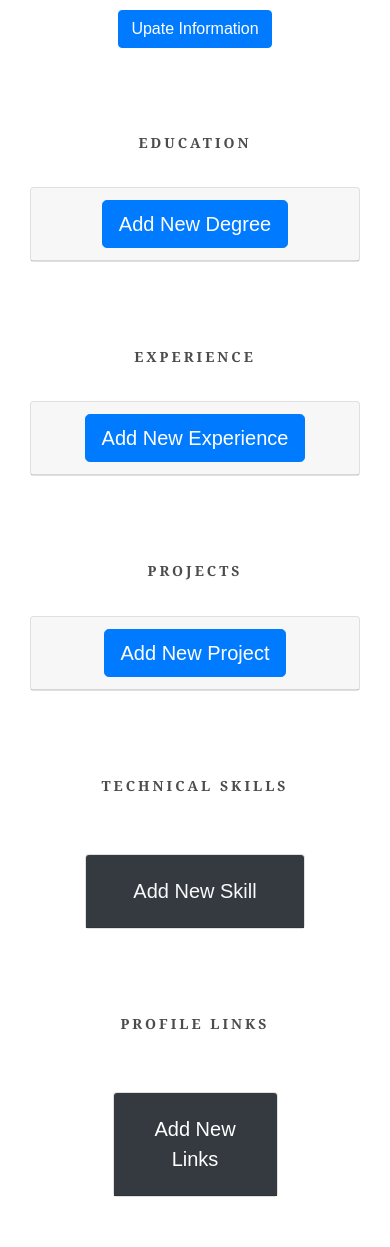
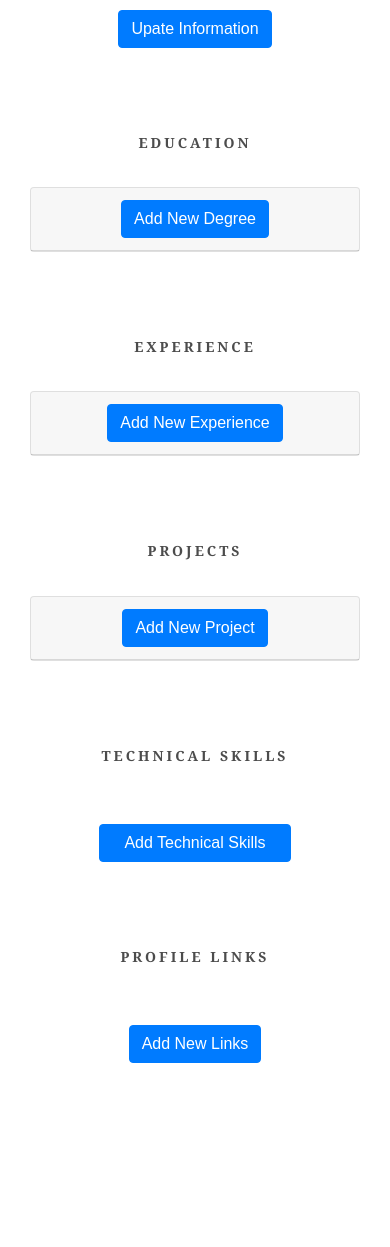
Before and after one commit to MoinulHossainNabil/Dj-Portfolio, a Django app: page /portfolio/user_profile/ in a window 390 px wide. Shown: the part 381-1628 px from the top of the page. After the commit the page ends 1444 px from the top, so only its background shows below. Run offline with Django 3.2, Linux system fonts and the light colour scheme; the visitor is signed in with stand-in values (Sample User, id 1); data comes from the database, SQL or seed files in the repository; data that the repository does not hold is empty; some libraries are stand-ins or nearby versions.

Commit message:
refactored codebase, updated ui, added user_search option

```diff
--- a/django_portfolio/settings.py
+++ b/django_portfolio/settings.py
@@ -152,3 +152,6 @@ EMAIL_HOST = config('EMAIL_HOST')
 EMAIL_HOST_USER = config('EMAIL_HOST_USER')
 EMAIL_HOST_PASSWORD = config('EMAIL_HOST_PASSWORD')
 EMAIL_PORT = 587
+
+# The main portfolio/homepage will be rendred with this user id
+DEFAULT_USER_ID = 1
--- a/portfolio_app/models.py
+++ b/portfolio_app/models.py
@@ -29,7 +29,7 @@ MAJOR = (
     ('BBA', 'Bachelor In Business Administratioin'),
     ('SCI', 'Science'),
     ('COM', 'Commerce'),
-    ('ARTS', 'ARTS'),
+    ('ARTS', 'Arts'),
     ('O', 'Others')
 )
 
--- a/portfolio_app/urls.py
+++ b/portfolio_app/urls.py
@@ -21,7 +21,7 @@ app_name = 'portfolio_app'
 
 urlpatterns = [
     path('', HomeView.as_view(), name='home'),
-    path('user/<str:user_name>/', HomeView.as_view(), name='user-home'),
+    path('user/', HomeView.as_view(), name='user-home'),
     path('user_profile/', UserProfileView.as_view(), name='profile'),
     path('add-education/', AddEducationView.as_view(), name='education'),
     path('add-experience/', AddExperienceView.as_view(), name='experience'),
--- a/portfolio_app/views.py
+++ b/portfolio_app/views.py
@@ -1,4 +1,5 @@
 import json
+from django.conf import settings
 from django.shortcuts import render, redirect
 from django.core.mail import send_mail
 from django.urls import reverse_lazy
@@ -27,6 +28,8 @@ from .forms import (
     ProfileLinkForm
 )
 
+DEFAULT_USER = settings.DEFAULT_USER_ID
+
 
 class HomeView(View):
     @staticmethod
@@ -37,15 +40,15 @@ class HomeView(View):
         user = str(self.request.user)
         profile_qs = None
         context = {}
-        if kwargs.get('user_name'):
+        if self.request.GET.get('user_name'):
             try:
-                user = User.objects.get(username=kwargs.get('user_name')).id
+                user = User.objects.get(username=self.request.GET.get('user_name')).id
                 profile_qs = UserProfile.objects.filter(user__id=user)[0]
             except ObjectDoesNotExist:
-                messages.warning(self.request, "No Such user")
+                messages.warning(self.request, "None Found With The Given Username")
                 return redirect('portfolio_app:home')
         elif user == "AnonymousUser":
-            user = 1
+            user = DEFAULT_USER
             profile_qs = UserProfile.objects.filter(user__id=user)[0]
         else:
             user = self.request.user
--- a/templates/account/login.html
+++ b/templates/account/login.html
@@ -26,7 +26,7 @@
   <!-- <a class="button secondaryAction" href="{% url 'account_reset_password' %}">{% trans "Forgot Password?" %}</a> -->
   <button class="primaryAction btn btn-primary px-4" type="submit">{% trans "Sign In" %}</button>
   <p class="lead pt-3">{% blocktrans %}If you have not created an account yet, then please
-    <a href="{{ signup_url }}">sign up</a> first. Or {% endblocktrans %}</p>
+    <a class="font-weight-bold" href="{{ signup_url }}">sign up</a> first. Or {% endblocktrans %}</p>
 
     {% if socialaccount_providers %}
           <div class="socialaccount_ballot">
--- a/templates/account/signup.html
+++ b/templates/account/signup.html
@@ -20,7 +20,7 @@
   <div class="row mt-4 justify-content-center">
     <div class="col-md-8">
     <h3>{% trans "Sign Up" %}</h3>
-    <p class="lead">{% blocktrans %}Already have an account? Then please <a href="{{ login_url }}">sign in</a>.{% endblocktrans %}</p>
+    <p class="lead">{% blocktrans %}Already have an account? Then please <a class="font-weight-bold" href="{{ login_url }}">sign in</a>.{% endblocktrans %}</p>
     </div>
     <form class="signup col-md-8" id="signup_form" method="post" action="{% url 'account_signup' %}">
       {% csrf_token %}
--- a/templates/base.html
+++ b/templates/base.html
@@ -9,9 +9,9 @@
     {% endblock account_block %}
     <body id="Body">
       {% if messages %}
-      <div class="mt-3 pt-2" id="message-div">
+      <div class="mt-3" id="message-div">
         {% for message in messages %}
-        <div class="alert alert-{{ message.tags }} alert-dismissible fade show" role="alert">
+        <div class="alert alert-{{ message.tags }} alert-dismissible fade show text-center" role="alert">
             <strong>{{ message }}</strong>
           <button type="button" class="close" data-dismiss="alert" aria-label="Close">
             <span id="message-close" aria-hidden="true">&times;</span>
--- a/templates/head.html
+++ b/templates/head.html
@@ -55,5 +55,8 @@
     .form-heading {
       margin-top: 32px;
     }
+    .search-form-show {
+      display: block !important;
+    }
   </style>
 </head>
--- a/templates/navbar.html
+++ b/templates/navbar.html
@@ -1,3 +1,8 @@
+<style>
+  .searchBtn {
+    color: #979DA0;
+  }
+</style>
 <nav class="navbar navbar-expand-lg navbar-dark bg-dark">
   <a class="navbar-brand" href="/portfolio/">Portfolio</a>
     <button
@@ -9,7 +14,7 @@
       <span class="navbar-toggler-icon"></span>
     </button>
       <div class="collapse navbar-collapse align-items-center justify-content-center" id="navbarID">
-        <ul class="navbar-nav">
+        <ul class="navbar-nav" id="menuID">
           {% if not request.user.is_authenticated %}
           {% if profile.about %}
           <li class="nav-item">
@@ -88,6 +93,13 @@
             <a class="nav-link" href="/accounts/logout/">Sign Out</a>
           </li>
           {% endif %}
+          <li class="nav-item">
+            <a class="nav-link" id="searchIcon" role="button"><i class="fa fa-search"></i></a>
+          </li>
         </ul>
+        <form class="form-inline my-2 my-lg-0 d-none" id="searchForm" method="get" action="{% url "portfolio_app:user-home" %}">
+          <input class="form-control mr-sm-2" type="text" name="user_name" placeholder="username" aria-label="Search" autofocus="autofocus" required>
+          <button class="btn btn-outline-secondary searchBtn my-2 my-sm-0" type="submit">Search portfolio</button>
+        </form>
       </div>
   </nav>
--- a/templates/profile/user_education.html
+++ b/templates/profile/user_education.html
@@ -61,7 +61,7 @@
                     <div class="col-12">
                       <div class="card col-12 p-0">
                         <div class="card-header text-center">
-                          <a class="btn btn-primary btn-lg" href="{% url 'portfolio_app:education' %}" role="button">Add New Degree</a>
+                          <a class="btn btn-primary btn-md" href="{% url 'portfolio_app:education' %}" role="button">Add New Degree</a>
                         </div>
                       </div>
                     </div>
--- a/templates/profile/user_experience.html
+++ b/templates/profile/user_experience.html
@@ -42,7 +42,7 @@
                     <div class="col-12">
                       <div class="card col-12 p-0">
                         <div class="card-header text-center">
-                          <a class="btn btn-primary btn-lg" href="{% url 'portfolio_app:experience' %}" role="button">Add New Experience</a>
+                          <a class="btn btn-primary btn-md" href="{% url 'portfolio_app:experience' %}" role="button">Add New Experience</a>
                         </div>
                       </div>
                     </div>
--- a/templates/profile/user_personal_project.html
+++ b/templates/profile/user_personal_project.html
@@ -14,7 +14,7 @@
                       <h4 class="card-title">{{personal_project.title}}</h4>
                       {{personal_project.description|safe}}
                       <div class="text-center mt-2">
-                        <a href="{% url 'portfolio_app:update-project' pk=personal_project.id %}" class="btn btn-primary btn-md text-center px-5">Update Information</a>
+                        <a href="{% url 'portfolio_app:update-project' pk=personal_project.id %}" class="btn btn-primary btn-md text-center">Update Information</a>
                       </div>
                     </div>
                 </div>
@@ -24,7 +24,7 @@
               <div class="col-12">
                 <div class="card col-12 p-0">
                     <div class="card-header text-center">
-                      <a class="btn btn-primary btn-lg" href="{% url 'portfolio_app:project' %}" role="button">
+                      <a class="btn btn-primary btn-md" href="{% url 'portfolio_app:project' %}" role="button">
                           Add New Project
                       </a>
                     </div>
--- a/templates/profile/user_profile.html
+++ b/templates/profile/user_profile.html
@@ -31,4 +31,22 @@
 
 {% endblock content %}
 
+{% block extra_scripts %}
+<script>
+    const searchIcon = document.getElementById('searchIcon');
+    const searchForm = document.getElementById('searchForm');
+    searchIcon.addEventListener('click', function() {
+        searchForm.classList.toggle('search-form-show');
+        let icon = searchIcon.firstChild;
+        if(icon.classList.contains('fa-search')) {
+            icon.classList.replace('fa-search', 'fa-times');
+        }
+        else {
+            icon.classList.replace('fa-times', 'fa-search');
+        }
+    })
+
+</script>
+{% endblock extra_scripts %}
+
 </div>
--- a/templates/profile/user_profilelink.html
+++ b/templates/profile/user_profilelink.html
@@ -6,22 +6,20 @@
         <div class="row">
             {% for link in user_profilelink_qs %}
             <div class="col-12">
-                <p class="lead">
-                    {{link.link_site}}: <a href="" class="text-decoration-none">{{link.link}}</a>
-                    <a class="text-decoration-none text-danger" href="{% url 'portfolio_app:update-profilelink' pk=link.id %}">
-                        Update Link
-                      </a>
-                </p>
+                <ul class="list-group list-group-flush">
+                    <li class="list-group-item">
+                        {{link.link_site}}: <a href="{{link.link}}" class="text-decoration-none" target="_blank">{{link.link}}</a>
+                        <a class="text-decoration-none text-danger" href="{% url 'portfolio_app:update-profilelink' pk=link.id %}">
+                            Update Link
+                          </a>
+                        </li>
+                </ul>
             </div>
             {% endfor %}
-            <div class="col-12 mt-4">
-                <div class="card col-6 p-0 m-auto">
-                    <div class="card-header bg-dark text-center text-light">
-                      <a class="btn bg-dark btn-lg text-white" href="{% url 'portfolio_app:profilelink' %}" role="button">
-                          Add New Links
-                      </a>
-                    </div>
-                  </div>
+            <div class="col-12 mt-4 text-center">
+                <a class="btn btn-primary btn-md" href="{% url 'portfolio_app:profilelink' %}" role="button">
+                    Add New Links
+                </a>
             </div>
         </div>
 
--- a/templates/profile/user_skill.html
+++ b/templates/profile/user_skill.html
@@ -20,14 +20,10 @@
                 </div>
             </div>
             {% endfor %}
-            <div class="col-12 mt-4">
-                <div class="card col-8 p-0 m-auto">
-                    <div class="card-header bg-dark text-center text-light">
-                      <a class="btn bg-dark btn-lg text-light" href="{% url 'portfolio_app:skill' %}" role="button">
-                          Add New Skill
-                      </a>
-                    </div>
-                  </div>
+            <div class="col-12 mt-4 text-center">
+                <a class="btn btn-primary px-4 btn-md" href="{% url 'portfolio_app:skill' %}" role="button">
+                    Add Technical Skills
+                </a>
             </div>
 
           </div>
```
Also changed, not shown: templates/index.html (+35 -0 lines), templates/skill_form.html (+30 -12 lines).
